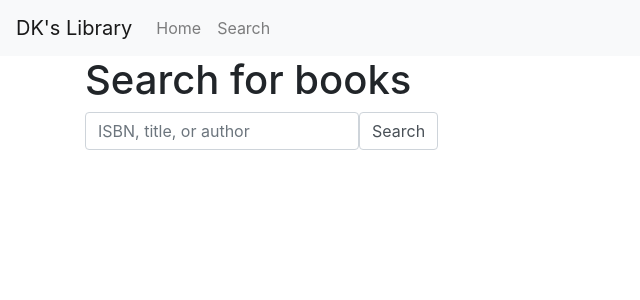
After one commit to danielkang674/CS50Project1, a Flask app: page /search in a window 1280 px wide. The commit adds this page. Shown: the top 300 px of the page, without its empty margins (0-640 px from the left). Run offline with Flask 2, Linux system fonts and the light colour scheme; some libraries are stand-ins or nearby versions.

Commit message:
Search book db for user input

```diff
--- a/application.py
+++ b/application.py
@@ -31,8 +31,10 @@ db = scoped_session(sessionmaker(bind=engine))
 
 @app.route("/")
 def index():
-    return render_template("index.html")
-
+    if 'userID' in session:
+        return render_template("index.html", user=session['userID'])
+    else:
+        return render_template("index.html")
 
 @app.route("/login", methods=["GET", "POST"])
 def login():
@@ -47,9 +49,8 @@ def login():
         if findUser is None:
             return render_template("error.html", message="Incorrect login")
         else:
-            session[un] = un
-    return render_template("login.html", message=session[un], user=session[un])
-
+            session['userID'] = un
+    return render_template("login.html", user=session['userID'])
 
 @app.route("/signup", methods=["GET", "POST"])
 def signup():
@@ -70,11 +71,25 @@ def signup():
             db.commit()
         except sqlalchemy.exc.IntegrityError:
             return render_template("error.html", message="Username already exists")
-    return redirect(url_for('index'))
+    return render_template("signup.html", user=un)
 
 @app.route("/logout", methods=["POST"])
 def logout():
-    un = request.form.get("logout")
-    del session[un]
+    session.pop('userID', None)
     print(session)
     return redirect(url_for('index'))
+
+@app.route("/search", methods=["GET", "POST"])
+def search():
+    if request.method == "GET":
+        return render_template("search.html")
+    if request.method == "POST":
+        search = request.form.get("searchBar")
+        if search == "":
+            return render_template("search.html", message="Enter a search term")
+        findBook = db.execute(
+            f"SELECT * FROM books WHERE isbn LIKE '%{search}%' OR title LIKE '%{search.capitalize()}%' OR author LIKE '%{search.capitalize()}%'").fetchmany(10)
+        if not findBook:
+            return render_template("search.html", message='No results')
+        print(findBook)
+        return render_template("search.html", results=findBook)
--- a/templates/layout.html
+++ b/templates/layout.html
@@ -19,11 +19,13 @@
         <li class="nav-item">
           <a class="nav-link" href="/">Home</a>
         </li>
+        <li class="nav-item">
+          <a class="nav-link" href="/search">Search</a>
+        </li>
       </ul>
       {% if user %}
       <span class="navbar-text mr-sm-2">{{ user }}</span>
       <form method="post" action="{{ url_for('logout') }}">
-        <input name="logout" value="{{ user }}" hidden>
         <button class="btn btn-outline-success" type="submit">Sign Out</button>
       </form>
       {% endif %}
--- /dev/null
+++ b/templates/search.html
@@ -0,0 +1,24 @@
+{% extends "layout.html" %}
+
+{% block title %}
+    Search
+{% endblock %}
+
+{% block body %}
+<h1>Search for books</h1>
+{% if message %}
+<div class="alert alert-danger" role="alert">
+    {{ message }}
+</div>
+{% endif %}
+<form method="post" action="{{ url_for('search') }}" class="form-inline mb-1">
+    <input class="form-control" type="search" name="searchBar" placeholder="ISBN, title, or author">
+    <button class="form-control" type="submit" class="btn btn-outline-primary">Search</button>
+</form>
+<ul class="list-group">
+    {% for book in results %}
+        <li class="list-group-item"><cite>{{ book.title|e }}</cite>, {{ book.author|e }}</li>
+    {% endfor %}
+</ul>
+
+{% endblock %}
```
Also changed, not shown: static/layout.js (deleted, +0 -9 lines), templates/index.html (+4 -7 lines), templates/login.html (+2 -15 lines), templates/signup.html (+1 -9 lines).
